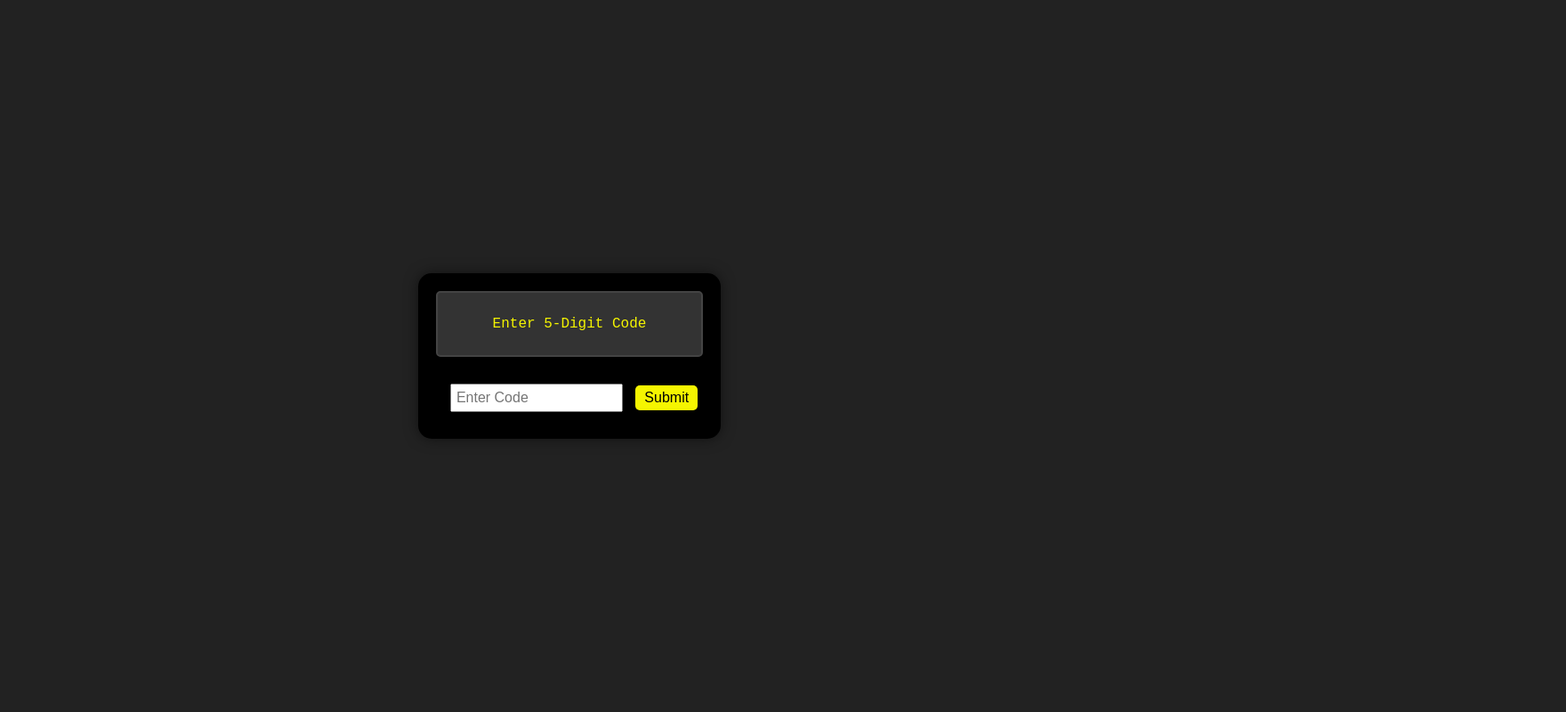
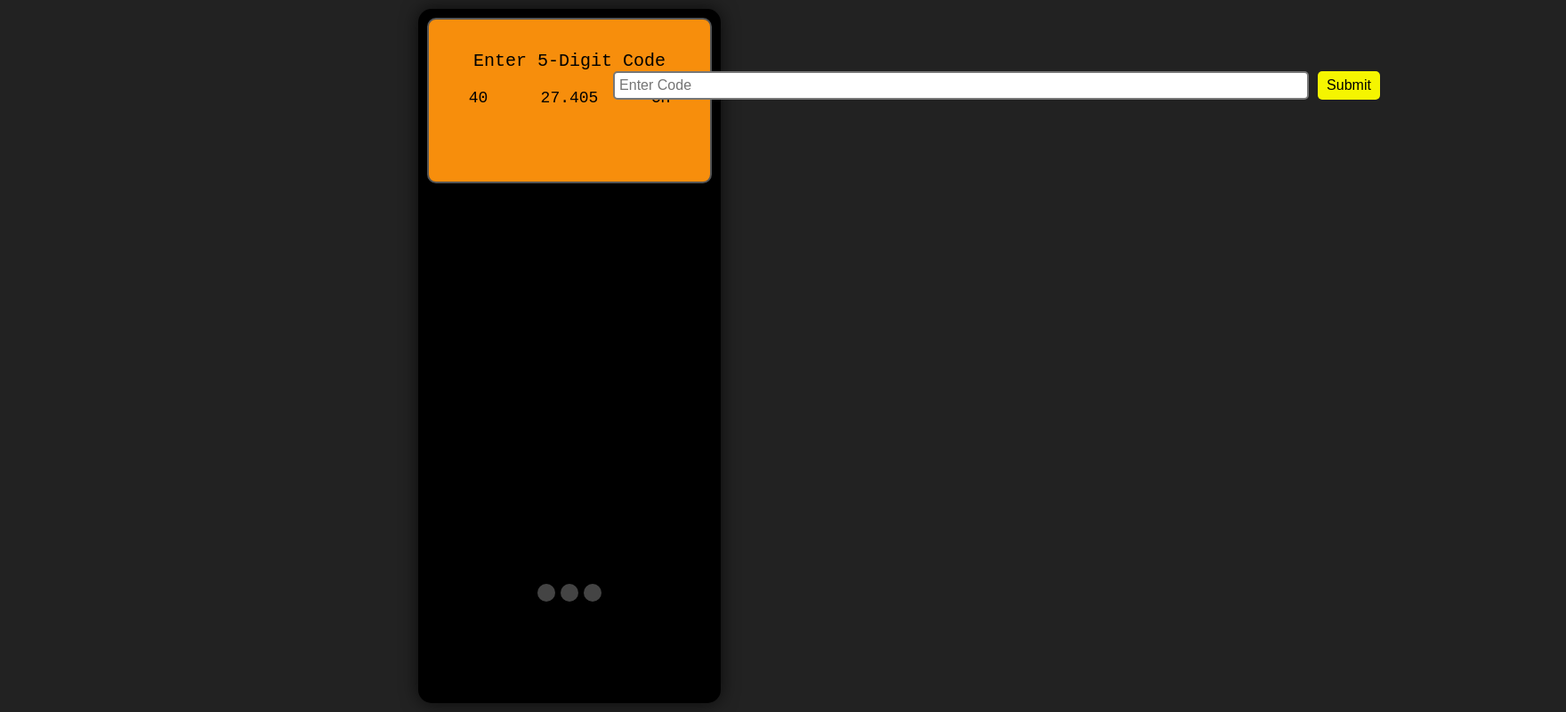
Before and after one commit to lisaspencer1997/die-hard-phone, a plain HTML site: page index.html in a window 1280 px wide. Shown: the whole page at 89% size, 1760 px wide, since content can reach past the window. Drawn offline with Linux system fonts and the light colour scheme.

Commit message:
Update index.html

```diff
--- a/index.html
+++ b/index.html
@@ -5,7 +5,7 @@
   <meta name="viewport" content="width=device-width, initial-scale=1.0">
   <title>CB Radio Escape</title>
   <style>
-    /* General body styling */
+    /* General styling */
     body {
       margin: 0;
       display: flex;
@@ -14,45 +14,60 @@
       height: 100vh;
       background-color: #222;
       font-family: Arial, sans-serif;
+      color: #fff;
     }
 
-    /* Radio container */
+    /* CB Radio Container */
     #radio {
       background-color: black;
       border-radius: 15px;
-      padding: 20px;
-      width: 300px;
-      box-shadow: 0 0 15px rgba(0, 0, 0, 0.5);
-      color: #fff;
-      text-align: center;
+      padding: 10px;
+      width: 320px;
+      height: 95vh;
+      box-shadow: 0 0 20px rgba(0, 0, 0, 0.7);
+      display: flex;
+      flex-direction: column;
+      justify-content: space-between;
     }
 
-    /* Display screen */
+    /* Screen at the top */
     #screen {
-      background-color: #333;
-      color: #f5f500;
+      background-color: #f78e0c;
+      color: black;
       font-family: 'Courier New', Courier, monospace;
-      padding: 10px;
-      margin-bottom: 20px;
-      border: 2px solid #444;
-      border-radius: 5px;
-      height: 50px;
-      display: flex;
-      justify-content: center;
-      align-items: center;
+      text-align: center;
+      border: 2px solid #555;
+      border-radius: 10px;
+      padding: 15px;
+      font-size: 20px;
+      height: 20%;
     }
 
-    /* Control buttons */
+    /* Random radio numbers for realism */
+    .radio-numbers {
+      display: flex;
+      justify-content: space-around;
+      font-size: 18px;
+    }
+
+    /* Buttons Grid in the middle */
+    #controls {
+      display: grid;
+      grid-template-columns: repeat(3, 1fr);
+      gap: 10px;
+      margin-top: 10px;
+      height: 35%;
+    }
+
     #controls button {
-      display: block;
-      width: 100%;
-      margin: 5px auto;
-      padding: 10px;
+      background-color: #555;
       border: none;
-      background-color: #555;
       color: white;
-      border-radius: 5px;
-      font-size: 16px;
+      padding: 15px;
+      border-radius: 8px;
+      font-size: 14px;
+      text-transform: uppercase;
+      box-shadow: 0 4px #222;
       cursor: pointer;
     }
 
@@ -60,50 +75,94 @@
       background-color: #777;
     }
 
-    /* Input and submit button */
+    /* Hexagonal Speaker */
+    #speaker {
+      display: flex;
+      justify-content: center;
+      align-items: center;
+      flex-wrap: wrap;
+      height: 30%;
+    }
+
+    .circle {
+      background-color: #444;
+      border-radius: 50%;
+      width: 20px;
+      height: 20px;
+      margin: 3px;
+    }
+
+    /* Input box for access code */
+    #input-area {
+      position: absolute;
+      top: 10%;
+      width: 100%;
+      display: flex;
+      justify-content: center;
+      gap: 10px;
+    }
+
     #input-area input {
       width: 60%;
       padding: 5px;
-      margin: 10px;
       font-size: 16px;
+      border: 2px solid #777;
+      border-radius: 5px;
     }
 
     #input-area button {
       padding: 5px 10px;
-      font-size: 16px;
-      border: none;
       background-color: #f5f500;
       color: black;
+      border: none;
       border-radius: 5px;
       cursor: pointer;
+      font-size: 16px;
     }
   </style>
 </head>
 <body>
-  <!-- CB Radio Container -->
   <div id="radio">
-    <!-- Display screen -->
+    <!-- Screen Section -->
     <div id="screen">
       <p id="message">Enter 5-Digit Code</p>
+      <div class="radio-numbers">
+        <span>40</span>
+        <span>27.405</span>
+        <span>CH</span>
+      </div>
     </div>
 
-    <!-- Code input field -->
+    <!-- Code Input Section -->
     <div id="input-area">
       <input type="number" id="code-input" placeholder="Enter Code" maxlength="5">
       <button id="submit-code">Submit</button>
     </div>
 
-    <!-- Control buttons (hidden initially) -->
+    <!-- Buttons Section -->
     <div id="controls" style="display:none;">
-      <button id="play-button">Play</button>
-      <button>SCAN</button>
-      <button>MODE</button>
+      <button id="play-button">Dial</button>
+      <button>Scan</button>
+      <button>Mode</button>
       <button>EMG</button>
+      <button>Menu</button>
+      <button>Lock</button>
+      <button>Call</button>
+      <button>Freq</button>
+      <button>Back</button>
     </div>
 
-    <!-- Audio -->
-    <audio id="audio" src="clue3.mp3"></audio>
+    <!-- Speaker Section -->
+    <div id="speaker">
+      <!-- Hexagonal circle layout -->
+      <div class="circle"></div>
+      <div class="circle"></div>
+      <div class="circle"></div>
+    </div>
   </div>
+
+  <!-- Audio -->
+  <audio id="audio" src="clue3.mp3"></audio>
 
   <!-- JavaScript -->
   <script>
@@ -117,8 +176,8 @@
     // Check for correct code
     submitButton.addEventListener('click', () => {
       if (codeInput.value === '92055') {
-        message.textContent = 'Code Accepted!';
-        controls.style.display = 'block';
+        message.textContent = 'Dial Emergency Services!';
+        controls.style.display = 'grid';
         document.getElementById('input-area').style.display = 'none';
       } else {
         message.textContent = 'Incorrect Code. Try Again.';
@@ -127,7 +186,7 @@
 
     // Play audio and show message after it ends
     playButton.addEventListener('click', () => {
-      message.textContent = 'Playing...';
+      message.textContent = 'Dialling 911...';
       audio.play();
 
       audio.addEventListener('ended', () => {
```
